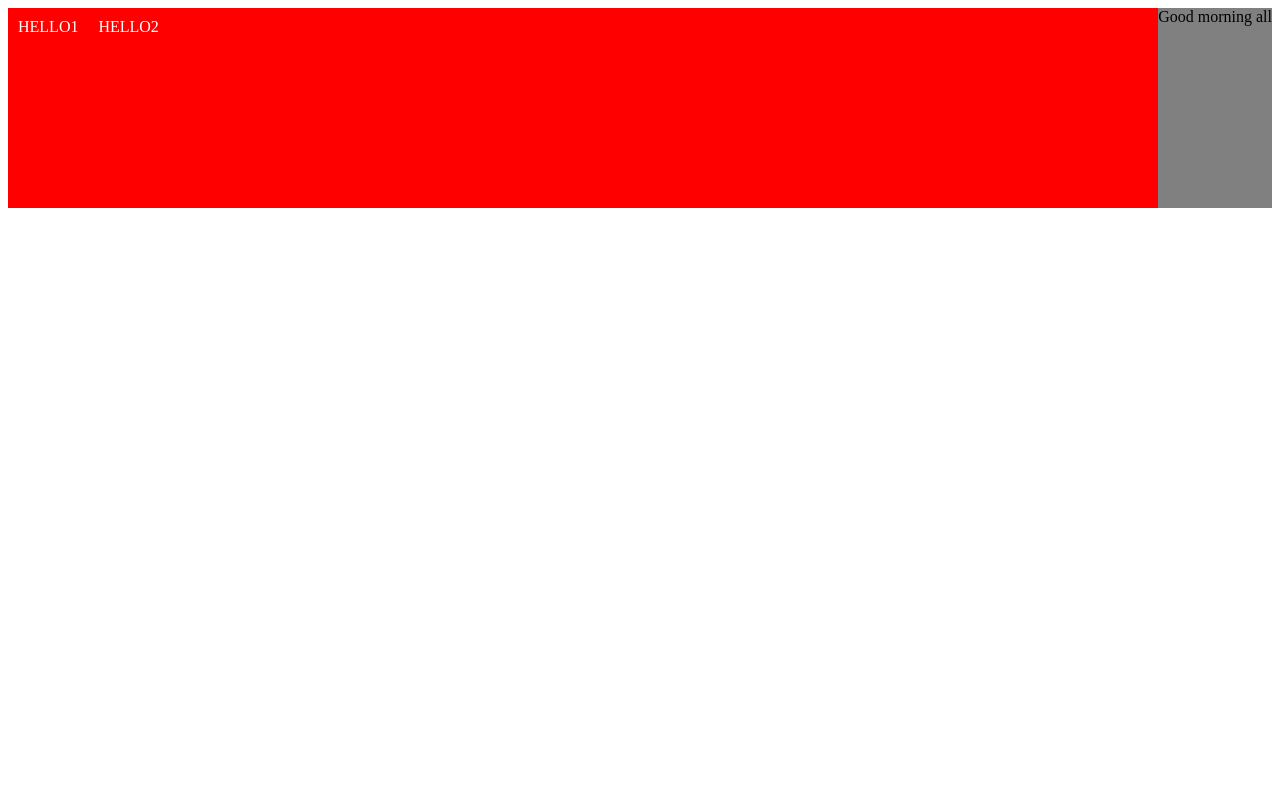
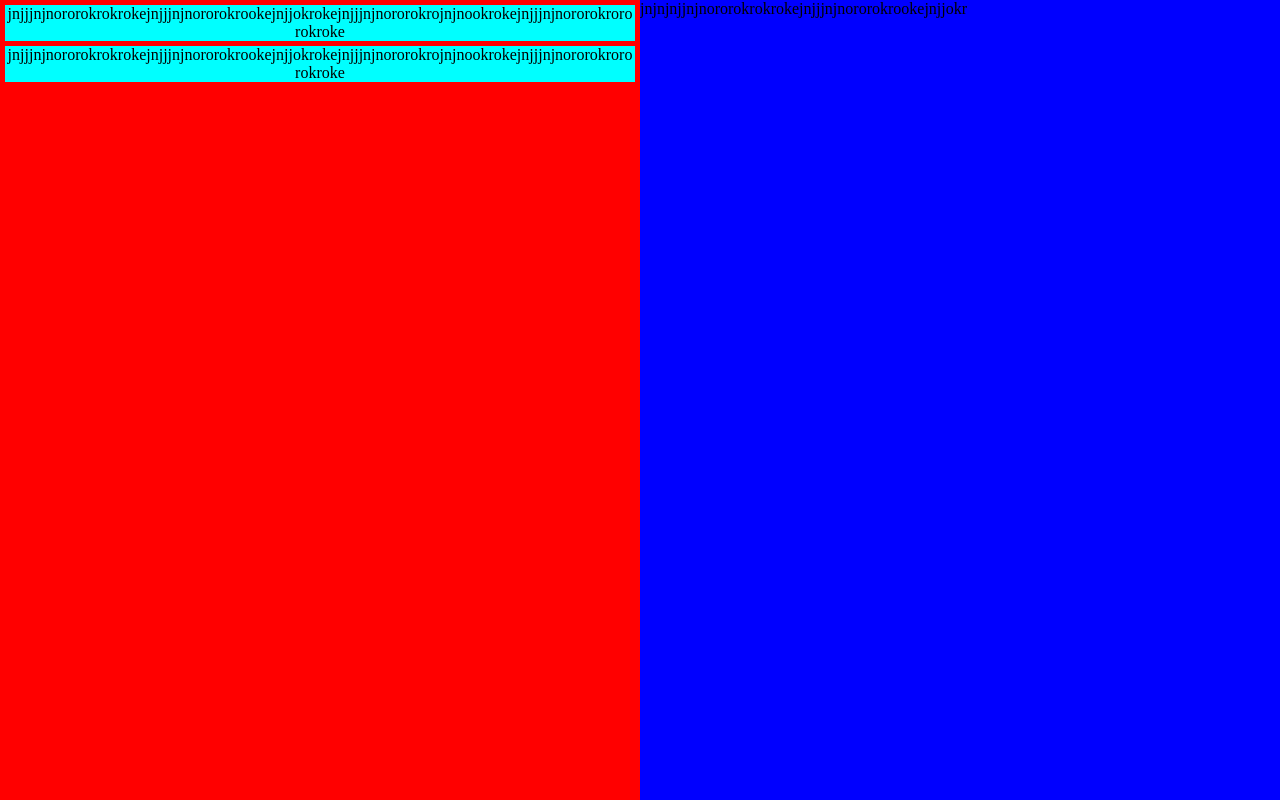
Before and after one commit to Gauravseta/heroku-static-app, a website: page views/index.html in a window 1280 px wide. Drawn offline with nearby package versions, Linux system fonts and the light colour scheme.

Commit message:
changing index.html

```diff
--- a/views/index.html
+++ b/views/index.html
@@ -1,33 +1,87 @@
-<!DOCTYPE>
+<!DOCTYPE html>
 <html>
 <head>
 <title>SYNTAX</title>
+<meta name="viewport" content="initial-scale=1, maximum-scale=1, width=device-width">
 <style>
-	.flex-container {
+html,body{
+	height:100%;
+	margin:0;
+	padding:0;
+}
+* {
+	box-sizing:border-box;
+}
+.block1
+{
+    background-color : red;
+    text-align:center;
+    overflow-x:auto;
+    flex:0 100%;
+
+
+}
+.block2
+{
+    background-color : blue;
+    flex:0 100%;
+    overflow-wrap:break-word;
+    overflow-x:auto;
+
+}
+
+.main {
+	height:100%;
 	display:flex;
+	flex-wrap:wrap;
 	flex-direction:row;
-		background-color:gray;
-		flex-wrap:wrap;
-		justify-content:flex-start;
 	align-items:stretch;
-		height:200px;
+
 }
-	.flex-item {
-		background-color:red;
-		padding:10px;
-		color:white;
+
+
+
+.block1-item{
+	width:auto;
+	height:auto;
+	background-color:cyan;
+	margin:5px;
+        overflow-wrap: break-word;
+	    overflow-x: auto;
+}
+
+
+@media only screen and (min-width:500px){
+
+	.block1
+{
+
+    flex:0 50%;
+
+
+}
+.block2
+{
+
+    flex:0 50%;
+
+
+}
 }
 </style>
 <script src="../node_modules/angular/angular.min.js"></script>
 </head>
 
 <body ng-app="mainApp" ng-controller="MainController">
-<div class="flex-container">
-	<div class="flex-item" style="flex:0;"> HELLO1 </div>
-	<div class="flex-item" style="flex:1;"> HELLO2 </div>
-	{{news}}
+	<div class="main">
+	<div class="block1">
+		<div class="block1-item">jnjjjnjnororokrokrokejnjjjnjnororokrookejnjjokrokejnjjjnjnororokrojnjnookrokejnjjjnjnororokrororokroke</div>
+		<div class="block1-item">jnjjjnjnororokrokrokejnjjjnjnororokrookejnjjokrokejnjjjnjnororokrojnjnookrokejnjjjnjnororokrororokroke</div>
+		<div class="block1-item"></div>
 	</div>
+	<div class="block2">jnjnjnjjnjnororokrokrokejnjjjnjnororokrookejnjjokr</div>
 
+	</div>
 <script type="text/javascript">
 	angular.module('mainApp',[]).controller('MainController',['$scope',function($scope){
 		$scope.news="Good morning all";
```
Lines whose indentation alone changed are shown as unchanged.
